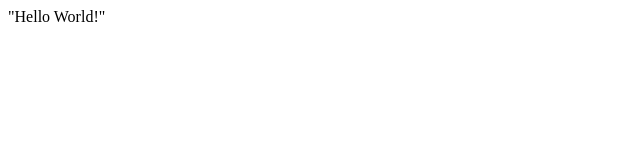
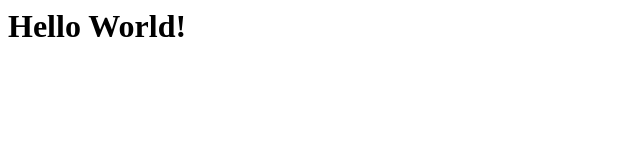
Before and after one commit to borovikovworks/ccMHueid6J, a plain HTML site: page index.html in a window 1280 px wide. Shown: the whole page, without its empty margins (0-640 px from the left). Drawn offline with Linux system fonts and the light colour scheme.

Commit message:
Update index.html

```diff
--- a/index.html
+++ b/index.html
@@ -17,5 +17,5 @@
 <!-- /Yandex.Metrika counter -->
 </head>
 <body>
-   "Hello World!"
+   <h1>Hello World!</h1>
 </body>
```
